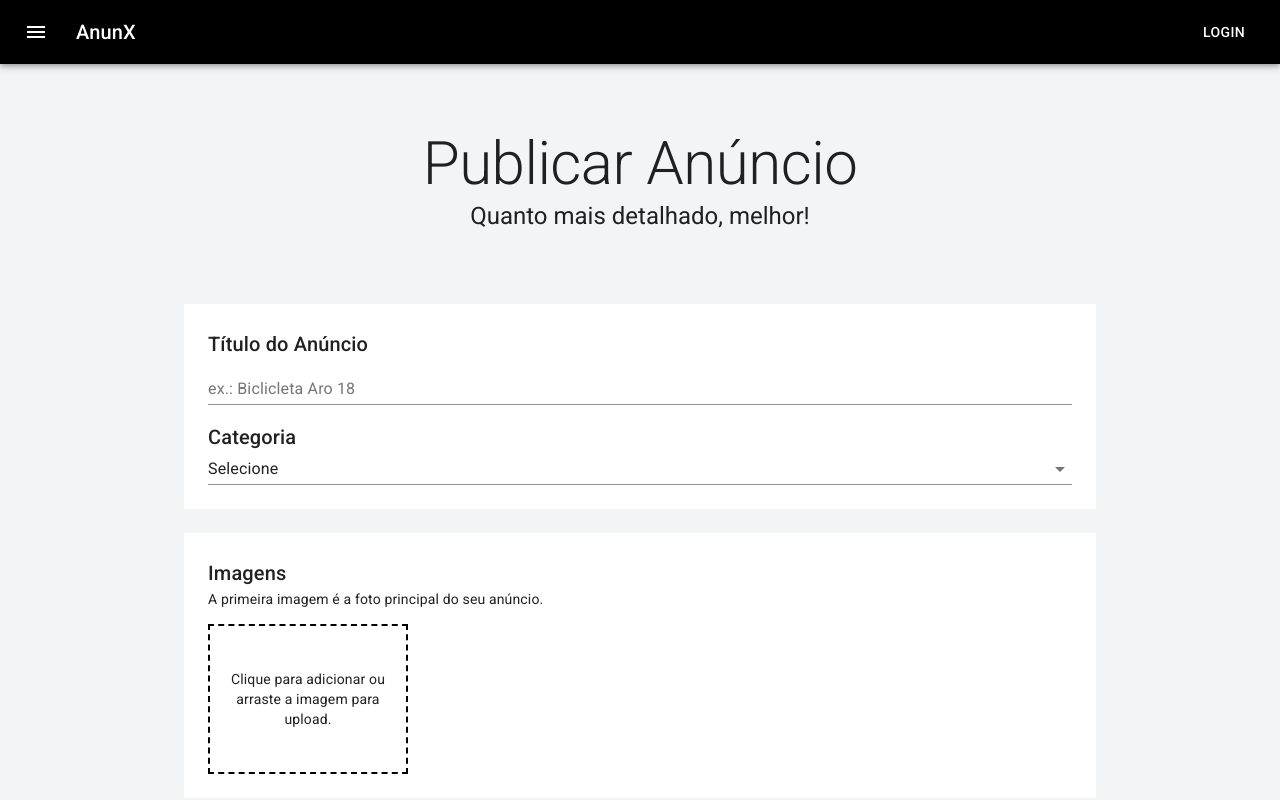
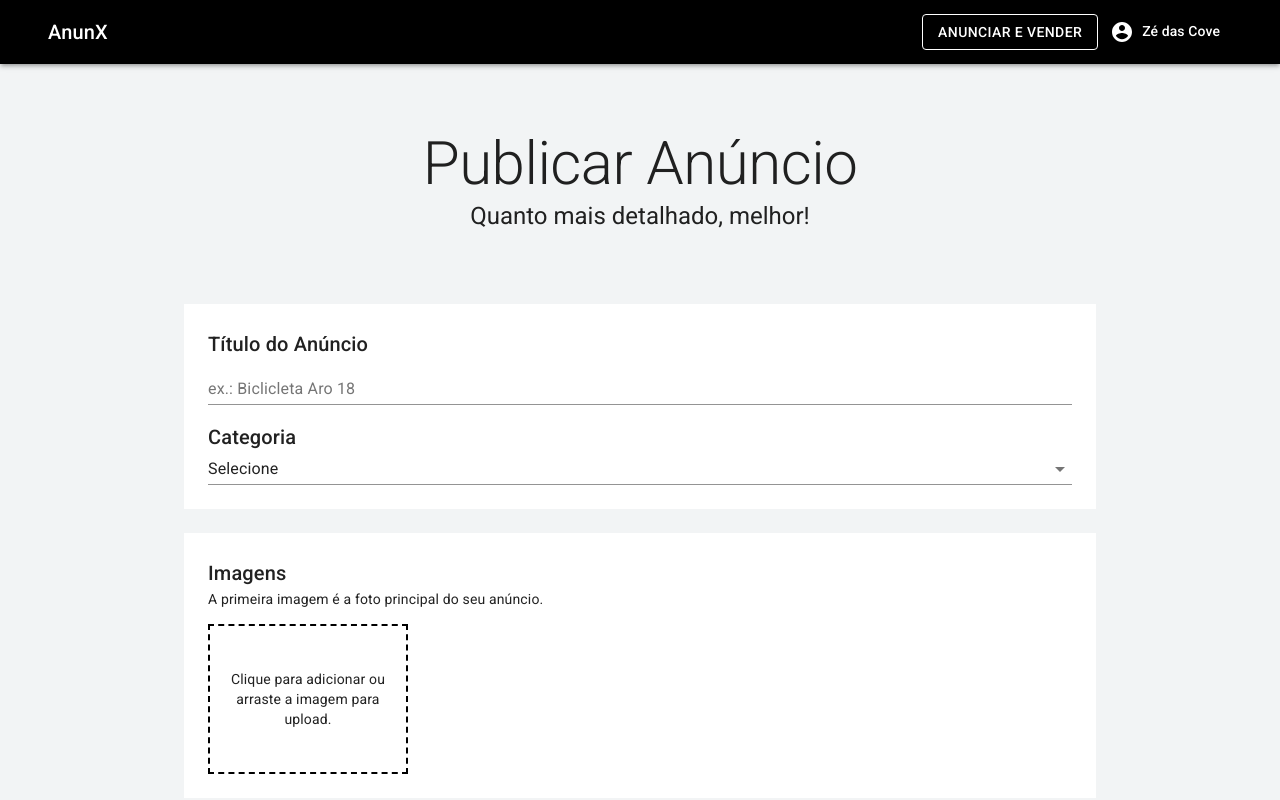
Before and after one commit to HebertZanatelli/anunx, a Next.js app: page /users/publish in a window 1280 px wide. Shown: the top 800 px of the page. Built offline with nearby package versions, Linux system fonts and the light colour scheme.

Commit message:
Header - adicionando container e menu do usuário

```diff
--- a/pages/index.js
+++ b/pages/index.js
@@ -55,7 +55,7 @@
 
             </Container>
 
-            <Container maxWidth='md' className={classes.cardGrid}>
+            <Container maxWidth='lg' className={classes.cardGrid}>
                 <Typography component='h2' variant='h4' align='center' color='textPrimary'>
                     Destaques
                 </Typography>
--- a/src/components/Header.js
+++ b/src/components/Header.js
@@ -1,42 +1,98 @@
-import React from 'react';
-import { makeStyles } from '@material-ui/core/styles';
+import React, { useState } from 'react'
 import {
   AppBar,
+  Avatar,
+  Button,
+  Container,
+  Divider,
+  IconButton,
+  Menu,
+  MenuItem,
   Toolbar,
   Typography,
-  Button,
-  IconButton
-} from '@material-ui/core';
-import MenuIcon from '@material-ui/icons/Menu';
+} from '@material-ui/core'
+
+import Link from 'next/link'
+import { makeStyles } from '@material-ui/core/styles'
+import { AccountCircle, MenuIcon } from '@material-ui/icons'
 
 const useStyles = makeStyles((theme) => ({
-  root: {
-    flexGrow: 1,
-  },
   menuButton: {
     marginRight: theme.spacing(2),
   },
   title: {
     flexGrow: 1,
   },
-}));
+  txtLink: {
+    color: 'white',
+    textDecoration: 'none'
+  },
+  txtLinkAncora: {
+    textDecoration: 'none',
+    color: 'black'
+  },
+  userName: {
+    marginLeft: 8,
+  },
+  divider: {
+    margin: '8px 0'
+  },
+}))
 
 export default function ButtonAppBar() {
-  const classes = useStyles();
+  const [anchorUserMenu, setAnchorUserMenu] = useState(false)
+  const classes = useStyles()
+
+  const openUserMenu = Boolean(anchorUserMenu)
 
   return (
-    <div className={classes.root}>
-      <AppBar position="static">
-        <Toolbar>
-          <IconButton edge="start" className={classes.menuButton} color="inherit" aria-label="menu">
-            <MenuIcon />
-          </IconButton>
-          <Typography variant="h6" className={classes.title}>
-            AnunX
-          </Typography>
-          <Button color="inherit">Login</Button>
-        </Toolbar>
+    <>
+      <AppBar position="static" elevation={3}>
+
+        <Container maxWidth='lg' className={classes.menuContainer}>
+          <Toolbar>
+            <Typography variant="h6" className={classes.title}>
+              AnunX
+            </Typography>
+            <Link href='/users/publish' className={classes.txtLink}>
+              <Button color="inherit" variant='outlined'>
+                Anunciar e Vender
+              </Button>
+            </Link>
+            <IconButton color='secondary' onClick={(e) => setAnchorUserMenu(e.currentTarget)} >
+              {
+                true === false
+                  ? <Avatar src='' />
+                  : <AccountCircle />
+              }
+              <Typography variant='subtitle2' color='secondary' className={classes.userName}>
+                Zé das Cove
+              </Typography>
+            </IconButton>
+
+            <Menu
+              anchorEl={anchorUserMenu}
+              open={openUserMenu}
+              onClose={() => setAnchorUserMenu(null)}
+              anchorOrigin={{
+                vertical: 'left',
+                horizontal: 'right'
+              }}
+            >
+              <Link href='/users/dashboard' passHref className={classes.txtLinkAncora}>
+                <MenuItem>Meus anúncios</MenuItem>
+              </Link>
+              <Link href='/users/publish' passHref className={classes.txtLinkAncora}>
+              <MenuItem>Publicar novo anúncio</MenuItem>
+              </Link>
+              <Divider className={classes.divider}/>
+              <MenuItem>Sair</MenuItem>
+
+
+            </Menu>
+          </Toolbar>
+        </Container>
       </AppBar>
-    </div>
-  );
+    </>
+  )
 }
```
